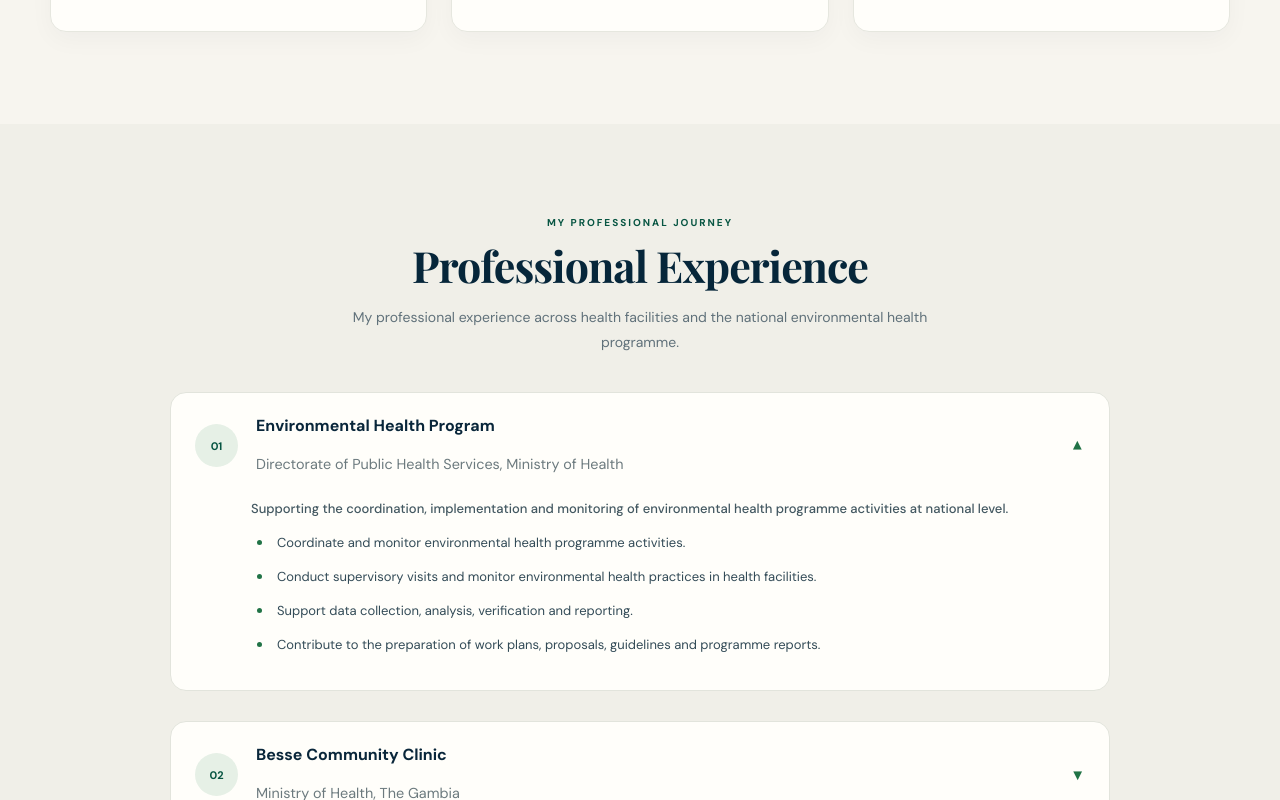
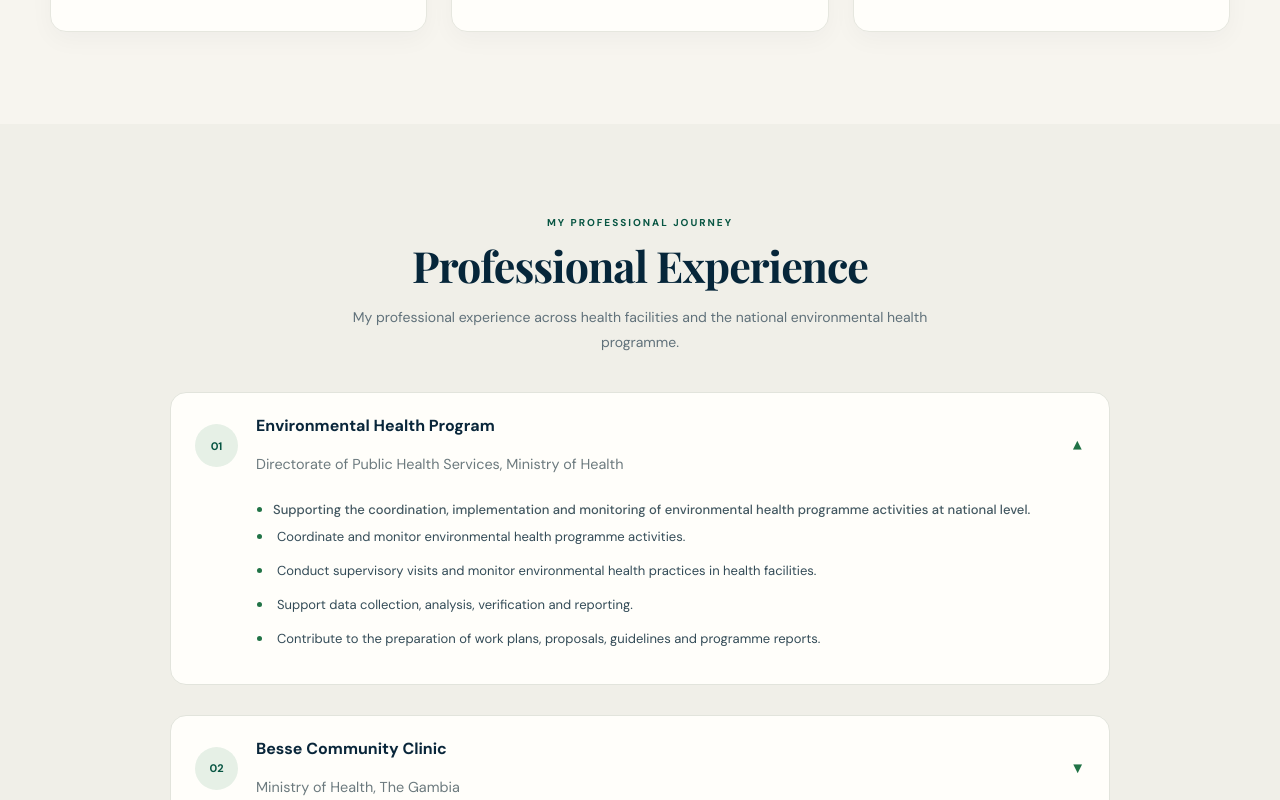
Before and after one commit to saikukamara/my-personal-portfolio, a React (Vite) app: page / in a window 1280 px wide. Both pictures are taken after a click on the heading 640 px from the left and 1761 px from the top of the page. Shown: the part 1316-2116 px from the top of the page. Built offline with nearby package versions, Linux system fonts and the light colour scheme.

Commit message:
final_v2

```diff
--- a/src/App.css
+++ b/src/App.css
@@ -3539,3 +3539,19 @@ img {
   margin-bottom: 10px;
   font-weight: 500;
 }
+/* FIX: Show the opening description as a bullet
+   under every Professional Experience entry */
+
+.experience-list .experience-description {
+  display: list-item !important;
+  list-style-type: disc !important;
+  list-style-position: outside !important;
+  margin: 0 !important;
+  padding: 0 !important;
+  line-height: 1.6 !important;
+  font-weight: 700;
+}
+
+.experience-list .experience-description::marker {
+  color: inherit;
+}
--- a/src/App.jsx
+++ b/src/App.jsx
@@ -1,4 +1,3 @@
-
 import './App.css';
 
 const experience = [
@@ -703,11 +702,11 @@ function App() {
                   </summary>
 
                   <div className="experience-content">
-                    <p className="experience-description">
-                      {item.description}
-                    </p>
+                    <ul className="experience-list">
+                      <li className="experience-description">
+                        {item.description}
+                      </li>
 
-                    <ul className="experience-list">
                       {item.responsibilities.map(
                         (responsibility, responsibilityIndex) => (
                           <li
```
